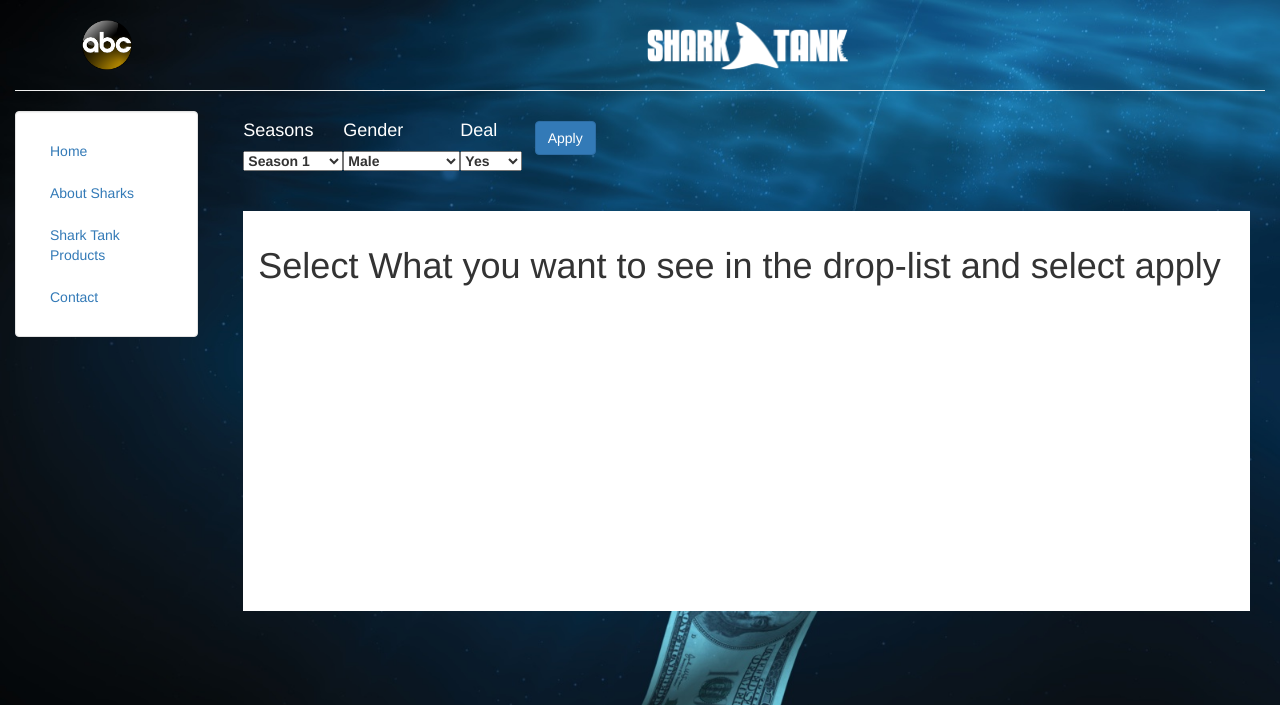
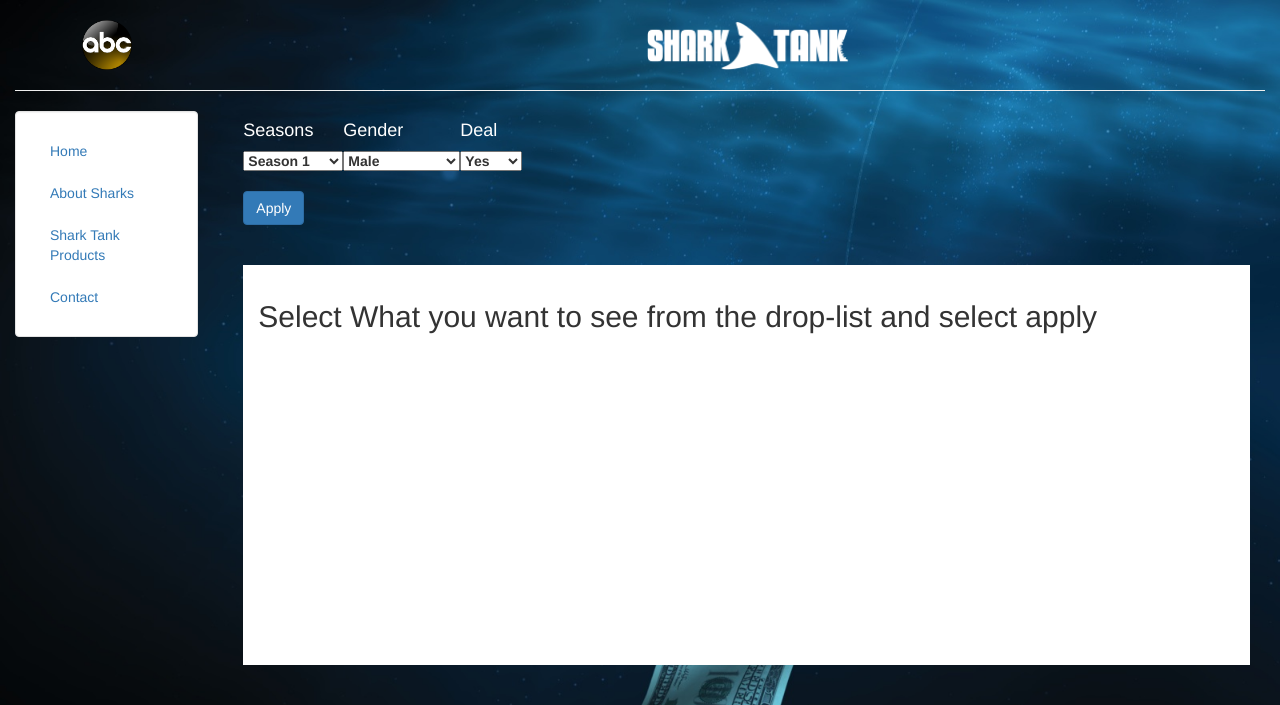
Before and after one commit to evigne/f22-sharktank, a Django app: page /stpdata/ in a window 1280 px wide. Shown: the top 705 px of the page. Run offline with Django 3.2, Linux system fonts and the light colour scheme; data comes from the database, SQL or seed files in the repository; lists and menus that the app fills with data are empty; some libraries are stand-ins or nearby versions.

Commit message:
http design change

```diff
--- a/contents/templates/contents/header.html
+++ b/contents/templates/contents/header.html
@@ -6,6 +6,7 @@
 	<meta charset="utf-8" />
 	{% load staticfiles %}
 	<link rel="stylesheet" href="{% static 'contents/css/bootstrap.min.css' %}" type = "text/css"/>
+	<link rel="shortcut icon" type="image/png" href="{% static 'abc_logo_gold.png' %}"/>
 
 	<style type="text/css">
 		html,
--- a/stpdata/templates/stpdata/stpdata.html
+++ b/stpdata/templates/stpdata/stpdata.html
@@ -57,10 +57,12 @@
                     <option value="No">No</option>
                 </optgroup>
 	</select></th>	</tr></table>
-<button type="button" onclick="filter()" class="btn btn-primary" style="float:right;margin-right:65%;margin-top:-50px">Apply</button>
-<br><br>
+<br>
+<div><button type="button" onclick="filter()" class="btn btn-primary" >Apply</button>
+    <!--style="float:right;margin-right:65%;margin-top:-50px"-->
+</div><br><br>
 <div id="overflowTest" style="margin-bottom: 20px;">
-<h1>Select What you want to see in the drop-list and select apply</h1>
+<h2>Select What you want to see from the drop-list and select apply</h2>
 
 
 
```
